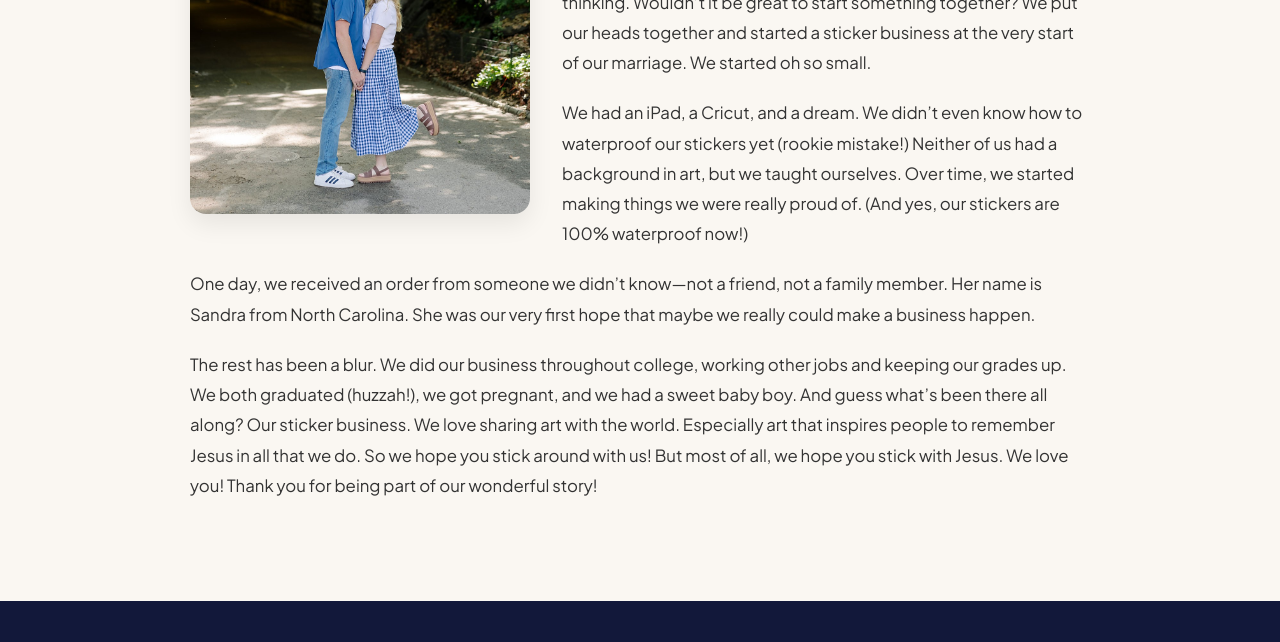
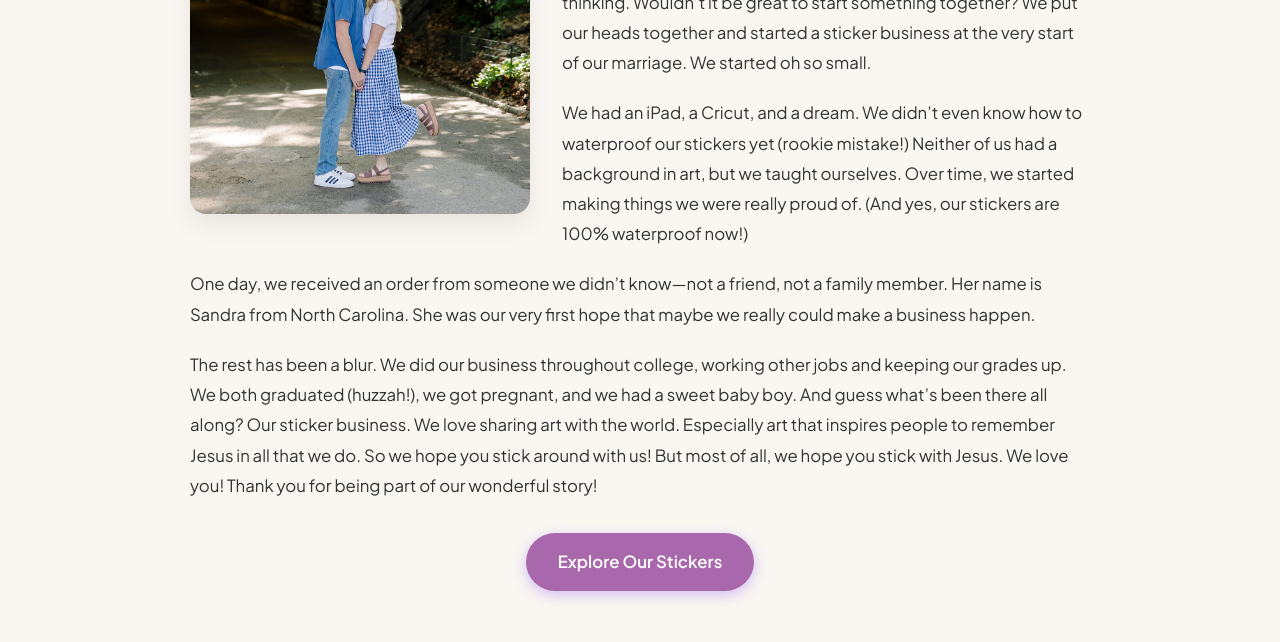
Before and after one commit to jaxonwebster/Stick-With-Jesus, a website: page about.html in a window 1280 px wide. Shown: the part 696-1338 px from the top of the page. Drawn offline with nearby package versions, Linux system fonts and the light colour scheme.

Commit message:
cta button

```diff
--- a/about.html
+++ b/about.html
@@ -52,7 +52,6 @@
             <span>M</span><span>a</span><span>k</span><span>e</span><span>r</span><span>s</span>
 
         </h1>
-        <p>The story of our love and business</p>
         <br><br>
     </div>
 </section>
@@ -78,6 +77,12 @@
             <p>One day, we received an order from someone we didn’t know—not a friend, not a family member. Her name is Sandra from North Carolina. She was our very first hope that maybe we really could make a business happen.</p>
 
             <p>The rest has been a blur. We did our business throughout college, working other jobs and keeping our grades up. We both graduated (huzzah!), we got pregnant, and we had a sweet baby boy. And guess what’s been there all along? Our sticker business. We love sharing art with the world. Especially art that inspires people to remember Jesus in all that we do. So we hope you stick around with us! But most of all, we hope you stick with Jesus. We love you! Thank you for being part of our wonderful story!</p>
+            <!-- Shop Button CTA -->
+<div class="about-cta-container">
+    <a href="products.html" class="btn btn-primary shop-cta-btn">
+        Explore Our Stickers
+    </a>
+</div>
 
             <!-- Clear floats -->
             <div class="clear-float"></div>
--- a/styles.css
+++ b/styles.css
@@ -2549,3 +2549,38 @@ footer {
     margin-bottom: 0;
   }
 }
+/* ==========================================================================
+   About Page - Bottom CTA Button
+   ========================================================================== */
+
+.about-cta-container {
+  text-align: center;
+  margin-top: 2rem;
+  margin-bottom: 1rem;
+}
+
+.shop-cta-btn {
+  display: inline-block;
+  padding: 0.85rem 2rem;
+  font-size: 1.05rem;
+  font-weight: 600;
+  color: #ffffff;
+  background-color: #A968AC; /* Uses your primary brand purple */
+  border-radius: 30px;
+  text-decoration: none;
+  box-shadow: 0 4px 14px rgba(124, 58, 237, 0.3);
+  transition: transform 0.2s ease, background-color 0.2s ease, box-shadow 0.2s ease;
+}
+
+.shop-cta-btn:hover {
+  background-color: #A968AC;
+  transform: translateY(-2px);
+  box-shadow: 0 6px 20px rgba(124, 58, 237, 0.4);
+}
+
+@media (max-width: 768px) {
+  .shop-cta-btn {
+    width: 100%; /* Full width on mobile for easy tapping */
+    box-sizing: border-box;
+  }
+}
```
